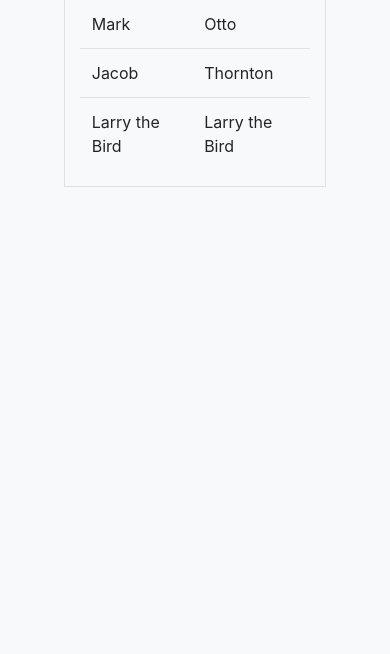
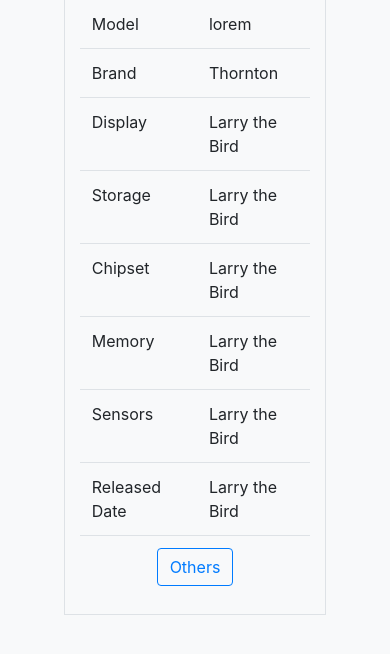
Before and after one commit to muhayminul96/Mobile-Bari, a plain HTML site: page index.html in a window 390 px wide. Shown: the part 294-948 px from the top of the page. Before the commit the page ends 844 px from the top, so only its background shows below. Drawn offline with nearby package versions, Linux system fonts and the light colour scheme.

Commit message:
font part designed for phone ditails

```diff
--- a/index.html
+++ b/index.html
@@ -31,25 +31,58 @@
 
           <div class="container">
             <div class="row row-cols-3  mx-auto">
-                <img class=" col-12 col-sm-4 img-fluid" src="https://fdn2.gsmarena.com/vv/bigpic/apple-watch-s6-steel.jpg" alt="">
+                <img class=" col-12 col-sm-4 img-fluid" src="https://fdn2.gsmarena.com/vv/bigpic/apple-iphone-13-pro-max.jpg" alt="">
 
               <div class="col-12 col-sm-8 border">
                 <table class="table">
                     <tbody>
                       <tr>
 
-                        <td>Mark</td>
-                        <td>Otto</td>
+                        <td>Model</td>
+                        <td>lorem</td>
                       </tr>
                       <tr>
 
-                        <td>Jacob</td>
+                        <td>Brand</td>
                         <td>Thornton</td>
                       </tr>
                       <tr>
 
+                        <td >Display</td>
                         <td >Larry the Bird</td>
+                      </tr>
+                      <tr>
+
+                        <td >Storage</td>
                         <td >Larry the Bird</td>
+                      </tr>
+                      <tr>
+
+                        <td >Chipset</td>
+                        <td >Larry the Bird</td>
+                      </tr>
+                      <tr>
+
+                        <td >Memory</td>
+                        <td >Larry the Bird</td>
+                      </tr>
+                      <tr>
+
+                        <td >Sensors</td>
+                        <td >Larry the Bird</td>
+                      </tr>
+                      <tr>
+
+                        <td >Released Date</td>
+                        <td >Larry the Bird</td>
+                      </tr>
+                      <tr>
+
+
+                      </tr>
+                      <tr class="text-center">
+
+                        <td colspan="2"> <button type="button" class="btn btn-outline-primary">Others</button> </td>
                       </tr>
                     </tbody>
                   </table>
```
